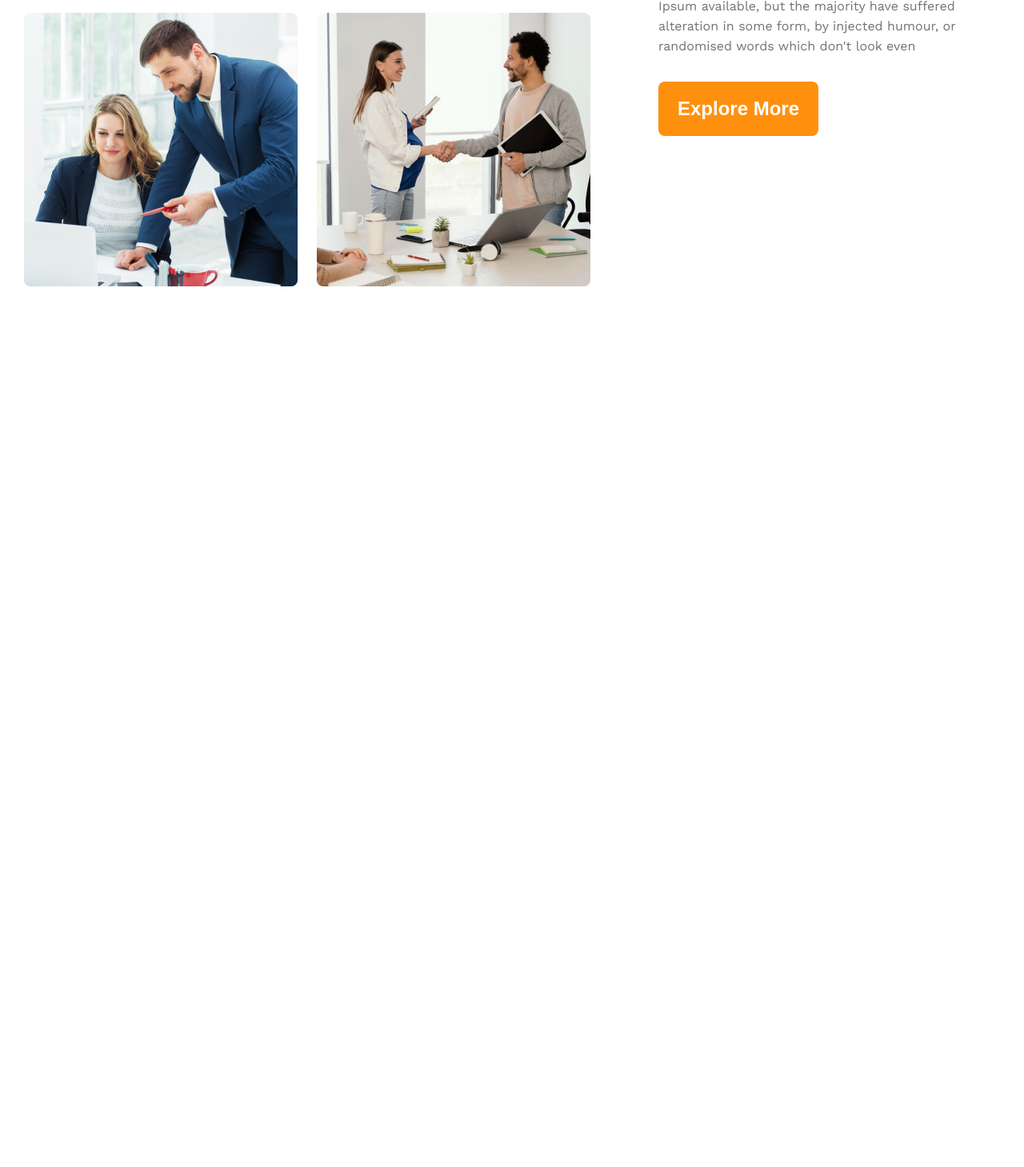
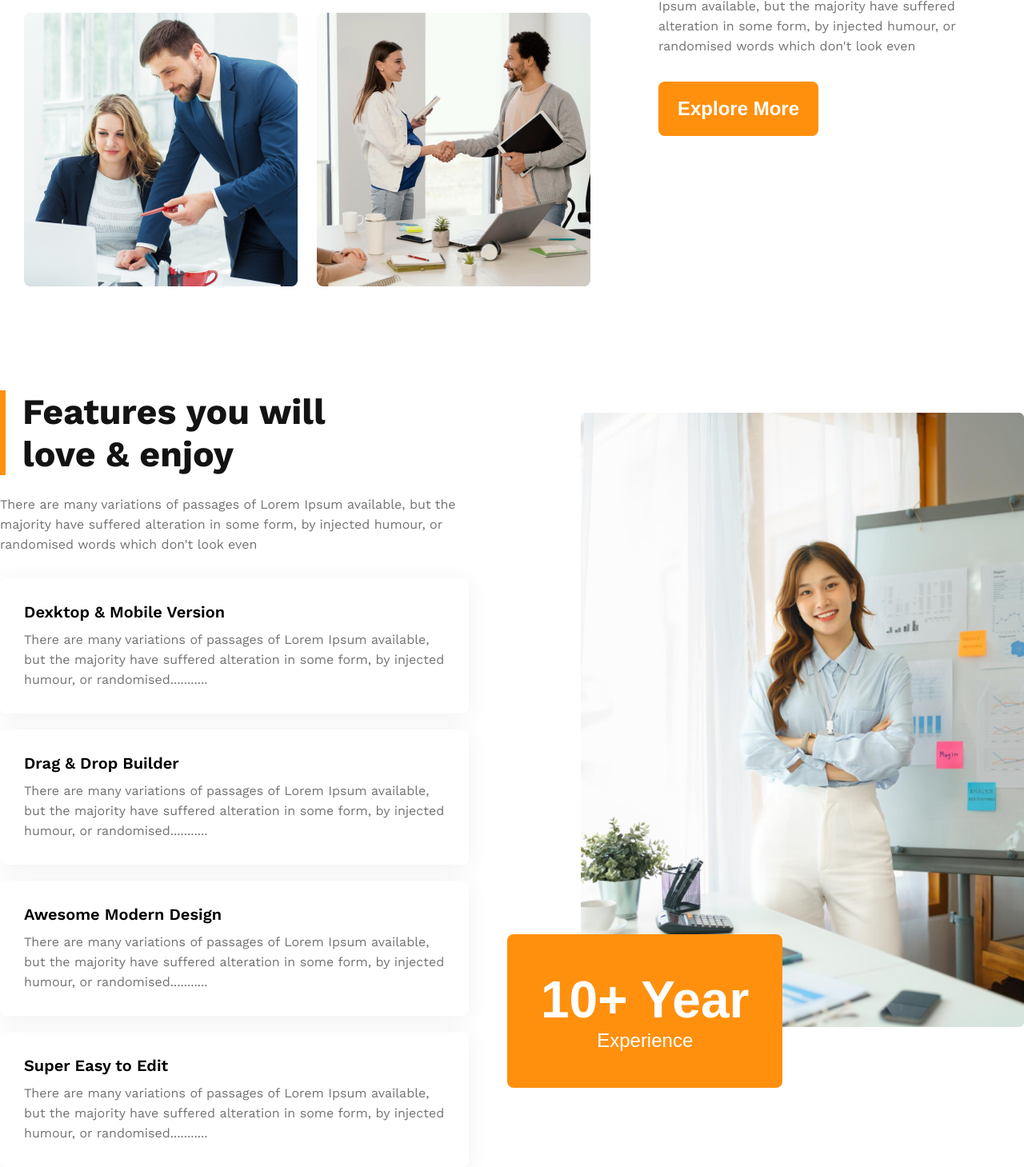
Before and after one commit to SayedSheikh/G3-Architect, a plain HTML site: page index.html in a window 1280 px wide. Shown: the part 1693-3152 px from the top of the page at 80% size. Before the commit the page ends 2181 px from the top, so only its background shows below. Drawn offline with nearby package versions, Linux system fonts and the light colour scheme.

Commit message:
feature details added

```diff
--- a/index.html
+++ b/index.html
@@ -54,6 +54,61 @@
           <button class="primary-btn bg-color-2">Explore More</button>
         </div>
       </section>
+      <section class="feature-details display-flex">
+        <div class="description">
+          <h2 class="dark-1">
+            Features you will<br />
+            love & enjoy
+          </h2>
+          <p class="section-para">
+            There are many variations of passages of Lorem Ipsum available, but
+            the majority have suffered alteration in some form, by injected
+            humour, or randomised words which don't look even
+          </p>
+          <div class="all-details">
+            <div class="details">
+              <h4>Dexktop & Mobile Version</h4>
+              <p class="section-para">
+                There are many variations of passages of Lorem Ipsum available,
+                but the majority have suffered alteration in some form, by
+                injected humour, or randomised...........
+              </p>
+            </div>
+            <div class="details">
+              <h4>Drag & Drop Builder</h4>
+              <p class="section-para">
+                There are many variations of passages of Lorem Ipsum available,
+                but the majority have suffered alteration in some form, by
+                injected humour, or randomised...........
+              </p>
+            </div>
+            <div class="details">
+              <h4>Awesome Modern Design</h4>
+              <p class="section-para">
+                There are many variations of passages of Lorem Ipsum available,
+                but the majority have suffered alteration in some form, by
+                injected humour, or randomised...........
+              </p>
+            </div>
+            <div class="details">
+              <h4>Super Easy to Edit</h4>
+              <p class="section-para">
+                There are many variations of passages of Lorem Ipsum available,
+                but the majority have suffered alteration in some form, by
+                injected humour, or randomised...........
+              </p>
+            </div>
+          </div>
+        </div>
+        <div class="exp-image">
+          <img src="./images/architect.png" alt="" />
+
+          <button class="bg-color-2">
+            <h2>10+ Year</h2>
+            <p>Experience</p>
+          </button>
+        </div>
+      </section>
     </main>
     <footer></footer>
   </body>
--- a/styles/style.css
+++ b/styles/style.css
@@ -148,10 +148,73 @@ footer {
   margin: 24px 0 32px 0;
 }
 
+/* feature-details style */
+.feature-details {
+  gap: 140px;
+  align-items: center;
+  justify-content: center;
+}
+.description {
+  max-width: 586px;
+}
+
+.description h2 {
+  font-size: 2.8rem;
+  font-weight: 700;
+  padding-left: 21px;
+  border-left: 7px solid #ff900e;
+}
+.description > p {
+  margin: 24px 0 30px 0;
+}
+.all-details {
+  display: flex;
+  flex-direction: column;
+  gap: 20px;
+}
+.details {
+  padding: 30px;
+  border-radius: 8px;
+  box-shadow: 0px 4px 30px 0px rgba(0, 0, 0, 0.06);
+}
+.details h4 {
+  font-size: 1.25rem;
+  font-weight: 600;
+}
+.details p {
+  margin-top: 10px;
+}
+.exp-image {
+  position: relative;
+  bottom: 35px;
+}
+
+.exp-image img {
+  width: 100%;
+}
+.exp-image button {
+  padding: 45px 42px;
+  border: none;
+  border-radius: 8px;
+  margin-left: -92px;
+  margin-top: -120px;
+}
+.exp-image button h2 {
+  color: #fff;
+  font-size: 4rem;
+  font-weight: 700;
+}
+.exp-image button p {
+  font-size: 1.5rem;
+  font-weight: 500;
+  color: white;
+}
+
 @media screen and (max-width: 576px) {
   .navbar,
   .navbar ul,
-  .features {
+  .features,
+  .feature-details {
     flex-direction: column;
   }
   .navbar ul {
@@ -160,9 +223,17 @@ footer {
   .feature-images {
     grid-template-columns: 1fr;
   }
+
+  .exp-image button {
+    display: none;
+  }
 }
 @media screen and (min-width: 576px) and (max-width: 992px) {
-  .features {
+  .features,
+  .feature-details {
     flex-direction: column;
   }
+  .exp-image button {
+    display: none;
+  }
 }
```
